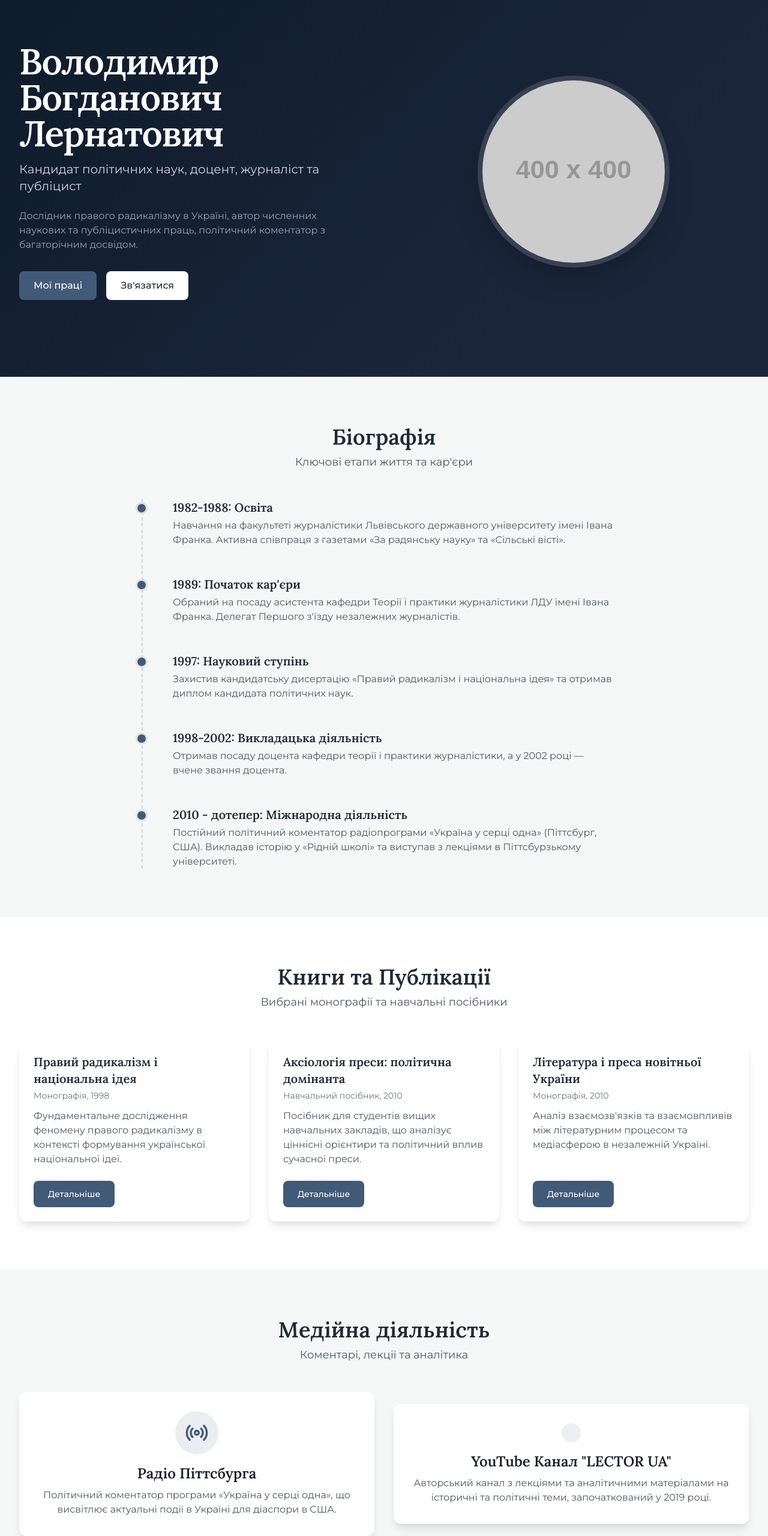
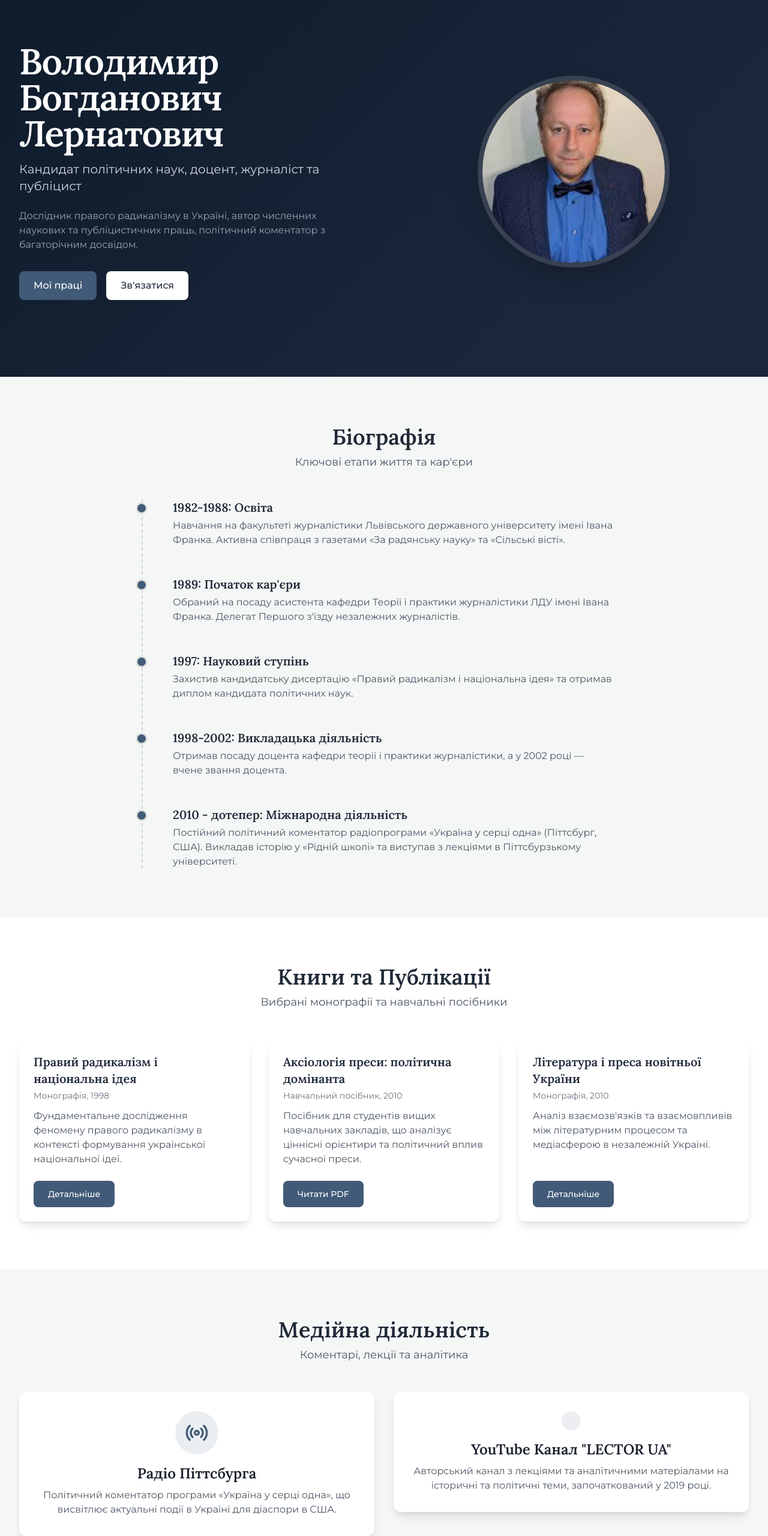
Before and after one commit to lvivlion/volodymyrlernatovych, a plain HTML site: page index.html in a window 1280 px wide. Shown: the part 120-2680 px from the top of the page at 60% size. Drawn offline with nearby package versions, Linux system fonts and the light colour scheme; placeholder pictures from the web are drawn by us; some icons are missing.

Commit message:
Update index.html

```diff
--- a/index.html
+++ b/index.html
@@ -59,6 +59,13 @@
             background-color: #415a77;
             border: 3px solid #e0e1dd;
         }
+        .media-link-card {
+            display: block;
+            transition: opacity 0.3s ease;
+        }
+        .media-link-card:hover {
+            opacity: 0.85;
+        }
     </style>
 </head>
 <body class="antialiased">
@@ -68,7 +75,7 @@
         <nav class="max-w-7xl mx-auto px-4 sm:px-6 lg:px-8">
             <div class="flex items-center justify-between h-16">
                 <div class="flex-shrink-0">
-                    <a href="#" class="text-2xl font-bold text-gray-800" style="font-family: 'Lora', serif;">В. Лернатович</a>
+                    <a href="#" class="text-2xl font-bold text-gray-800" style="font-family: 'Lora', serif;">Володимир Лернатович Богданович</a>
                 </div>
                 <div class="hidden md:block">
                     <div class="ml-10 flex items-baseline space-x-4">
@@ -112,7 +119,7 @@
                     </div>
                     <div class="lg:w-1/2 flex justify-center">
                         <div class="w-64 h-64 sm:w-80 sm:h-80 rounded-full overflow-hidden border-8 border-gray-700 shadow-2xl">
-                            <img src="https://placehold.co/400x400/EFEFEF/333333?text=ВЛ"
+                            <img src="volodymyrlernatovych.jpg"
                                  onerror="this.onerror=null;this.src='https://placehold.co/400x400/EFEFEF/333333?text=Фото+недоступне';"
                                  alt="Портрет Володимира Лернатовича" class="w-full h-full object-cover">
                         </div>
@@ -185,7 +192,7 @@
                             <p class="text-sm text-gray-500 mt-1">Навчальний посібник, 2010</p>
                             <p class="mt-3 text-gray-600">Посібник для студентів вищих навчальних закладів, що аналізує ціннісні орієнтири та політичний вплив сучасної преси.</p>
                         </div>
-                        <a href="#" class="btn btn-primary mt-6 self-start text-sm">Детальніше</a>
+                        <a href="Володимир Лернатович - Аксіологія Преси.pdf" target="_blank" rel="noopener noreferrer" class="btn btn-primary mt-6 self-start text-sm">Читати PDF</a>
                     </div>
                     <!-- Publication Card -->
                     <div class="card p-6 flex flex-col">
@@ -207,8 +214,9 @@
                     <h2 class="text-4xl font-bold text-gray-800">Медійна діяльність</h2>
                     <p class="mt-2 text-lg text-gray-600">Коментарі, лекції та аналітика</p>
                 </div>
-                <div class="grid md:grid-cols-2 gap-8 items-center">
-                    <div class="card p-8 text-center">
+                <div class="grid md:grid-cols-2 gap-8 items-start">
+                    <a href="http://pittua.com" target="_blank" rel="noopener noreferrer" class="media-link-card">
+                        <div class="card p-8 text-center h-full">
                             <div class="flex justify-center mb-4">
                                  <div class="bg-[#415a77]/10 p-4 rounded-full">
                                     <i data-lucide="radio" class="w-10 h-10 text-[#415a77]"></i>
@@ -217,7 +225,9 @@
                             <h3 class="text-2xl font-semibold">Радіо Піттсбурга</h3>
                             <p class="mt-2 text-gray-600">Політичний коментатор програми «Україна у серці одна», що висвітлює актуальні події в Україні для діаспори в США.</p>
                         </div>
-                     <div class="card p-8 text-center">
+                    </a>
+                     <a href="https://www.youtube.com/channel/UCPRcoKFZijkWqkzwS-P8T-Q" target="_blank" rel="noopener noreferrer" class="media-link-card">
+                        <div class="card p-8 text-center h-full">
                             <div class="flex justify-center mb-4">
                                 <div class="bg-[#415a77]/10 p-4 rounded-full">
                                     <i data-lucide="youtube" class="w-10 h-10 text-[#415a77]"></i>
@@ -226,6 +236,7 @@
                             <h3 class="text-2xl font-semibold">YouTube Канал "LECTOR UA"</h3>
                             <p class="mt-2 text-gray-600">Авторський канал з лекціями та аналітичними матеріалами на історичні та політичні теми, започаткований у 2019 році.</p>
                         </div>
+                    </a>
                 </div>
             </div>
         </section>
@@ -245,7 +256,7 @@
                 </div>
             </div>
             <div class="mt-12 border-t border-gray-700 pt-8 text-center text-gray-500 text-sm">
-                <p>&copy; 2025 Володимир Лернатович. Всі права захищено.</p>
+                <p>&copy; 2024 Володимир Лернатович. Всі права захищено.</p>
                 <p class="mt-1">Сайт розроблено з любов'ю до знань.</p>
             </div>
         </div>
```
Lines whose indentation alone changed are shown as unchanged.
